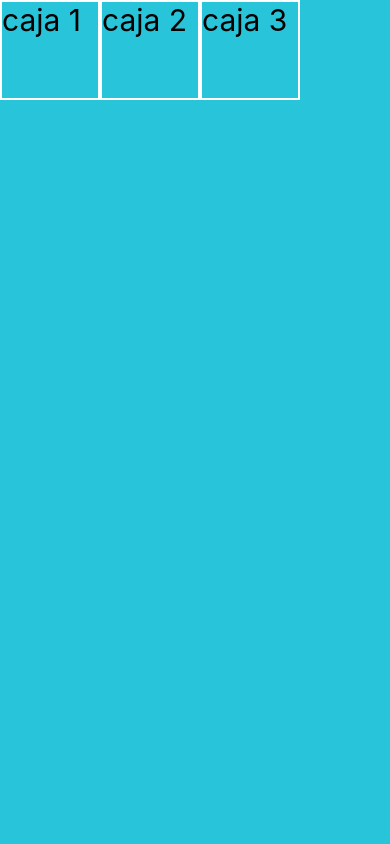
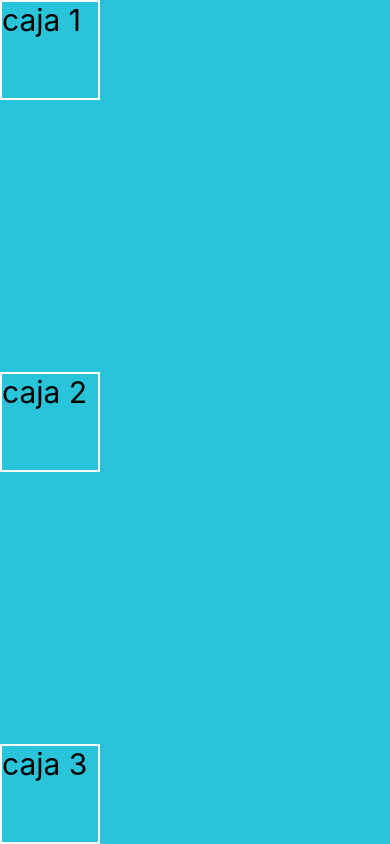
Before and after one commit to braianLucero/ReactNativeProyecto, a React Native app: screen / in a window 390 px wide. Built offline with nearby package versions, Linux system fonts and the light colour scheme.

Commit message:
Box alignment with justify-content

```diff
--- a/src/screens/FlexScreen.tsx
+++ b/src/screens/FlexScreen.tsx
@@ -15,7 +15,9 @@ const styles = StyleSheet.create({
     container: {
         flex: 1,
         backgroundColor: '#28C4D9',
-        flexDirection: 'row'
+        // flexDirection: 'row',
+        justifyContent: 'space-between'
+
 
     },
 
```
